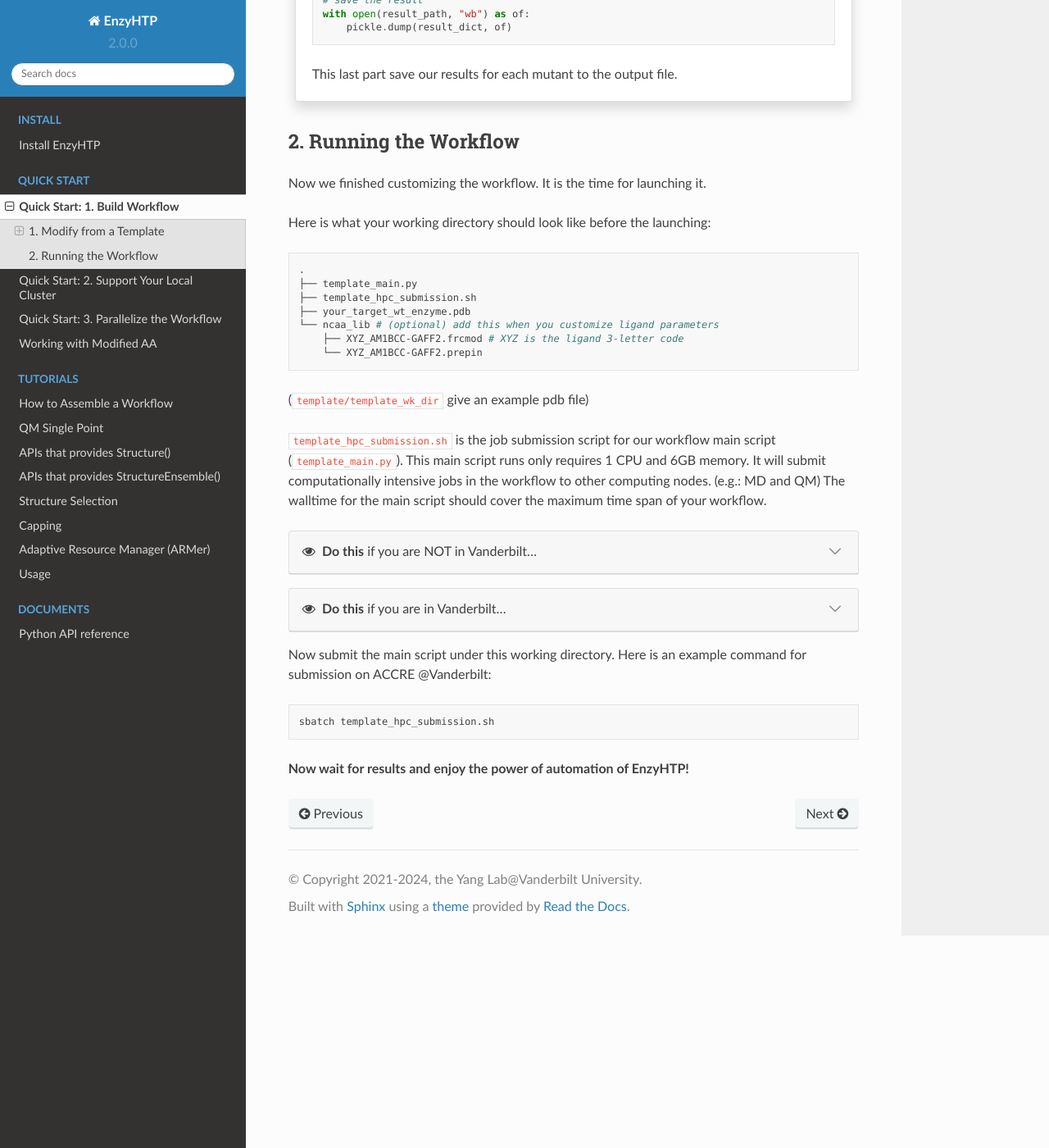
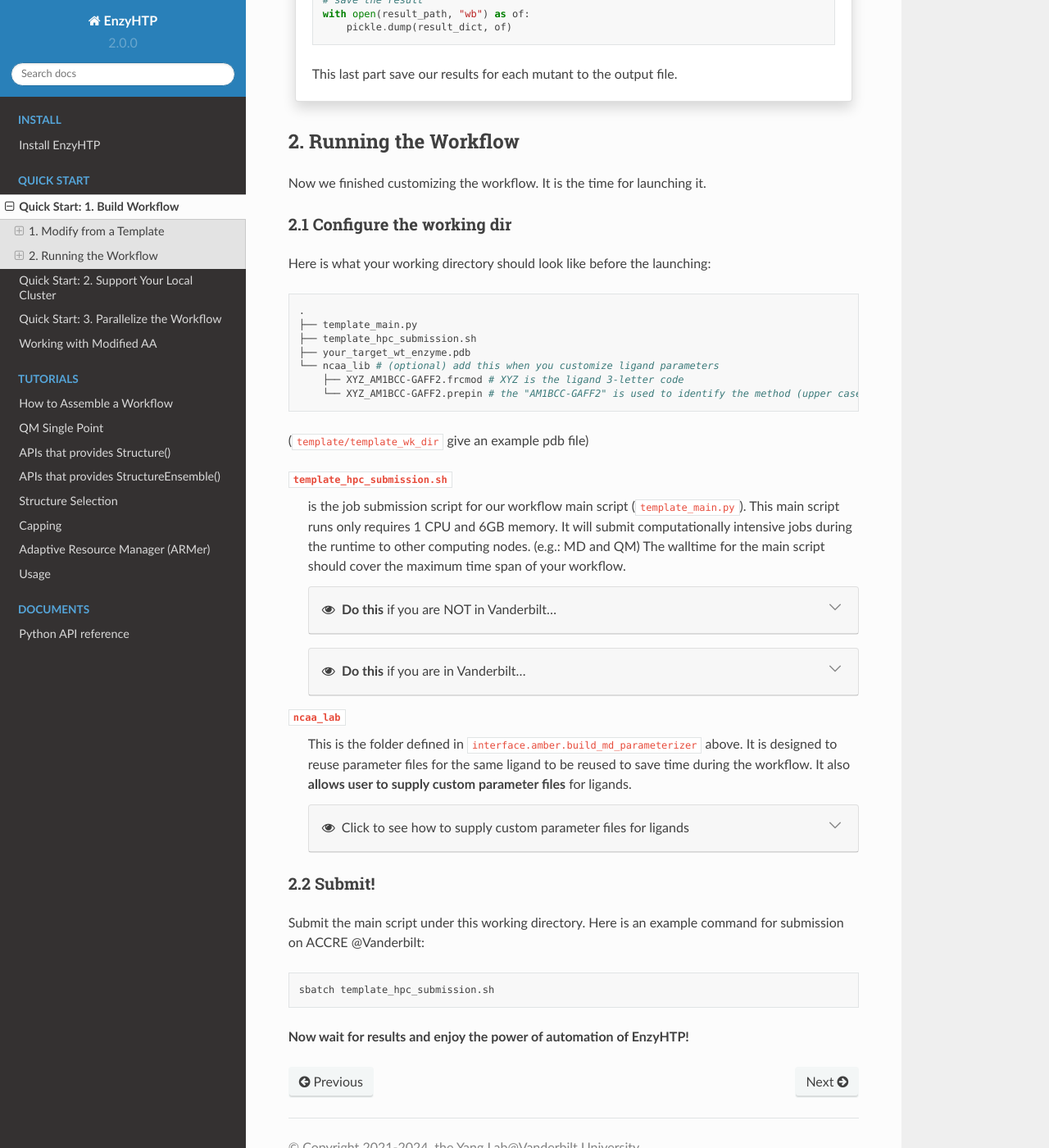
Before and after one commit to ChemBioHTP/enzyhtp_doc, a Sphinx documentation site: the page built from docs/source/qkst_general.rst, in a window 1280 px wide and 1400 px high, scrolled down 7101 px. Shown: the whole window at 82% size. Built offline with Sphinx 7.4.7 and the Read the Docs theme 2.0.0, drawn with Linux system fonts in a browser that asks for light colours.

Commit message:
Update: finished qkst_general

```diff
--- a/docs/source/qkst_general.rst
+++ b/docs/source/qkst_general.rst
@@ -438,6 +438,9 @@
 ==============================================
 Now we finished customizing the workflow. It is the time for launching it.
 
+2.1 Configure the working dir
+------------------------------------
+
 Here is what your working directory should look like before the launching:
 
 .. code:: bash
@@ -448,32 +451,56 @@
     ├── your_target_wt_enzyme.pdb
     └── ncaa_lib # (optional) add this when you customize ligand parameters
         ├── XYZ_AM1BCC-GAFF2.frcmod # XYZ is the ligand 3-letter code
-        └── XYZ_AM1BCC-GAFF2.prepin
+        └── XYZ_AM1BCC-GAFF2.prepin # the "AM1BCC-GAFF2" is used to identify the method (upper case)
 
 (``template/template_wk_dir`` give an example pdb file)
 
-``template_hpc_submission.sh`` is the job submission script for our workflow main script (``template_main.py``). This main script runs only requires 1 CPU and 6GB memory.
-It will submit computationally intensive jobs in the workflow to other computing nodes. (e.g.: MD and QM)
-The walltime for the main script should cover the maximum time span of your workflow.
 
-.. dropdown:: :fa:`eye,mr-1` **Do this** if you are NOT in Vanderbilt...
+``template_hpc_submission.sh``
+    is the job submission script for our workflow main script (``template_main.py``). This main script runs only requires 1 CPU and 6GB memory.
+    It will submit computationally intensive jobs during the runtime to other computing nodes. (e.g.: MD and QM)
+    The walltime for the main script should cover the maximum time span of your workflow.
 
-    You may also need to modify the ``template_hpc_submission.sh`` to match with your local cluster. Here are some instructions:
+    .. dropdown:: :fa:`eye,mr-1` **Do this** if you are NOT in Vanderbilt...
 
-    In ``template_hpc_submission.sh``:
+        You may also need to modify the ``template_hpc_submission.sh`` to match with your local cluster. Here are some instructions:
 
-    1. Change ``line 1-10`` (resource settings) to match your local cluster's scheduler syntax. (checkout the submission script you normally use)
-    2. Change ``line 12-24`` (environment settings) to match your local environmental setting (e.g.: how you normally load Gaussian, AmberTool, and Multiwfn)
+        In ``template_hpc_submission.sh``:
 
-.. dropdown:: :fa:`eye,mr-1` **Do this** if you are in Vanderbilt...
+        1. Change ``line 1-10`` (resource settings) to match your local cluster's scheduler syntax. (checkout the submission script you normally use)
+        2. Change ``line 12-22`` (environment settings) to match your local environmental setting (e.g.: how you normally load Gaussian, AmberTool, and Multiwfn)
 
-    In ``template_hpc_submission.sh``:
+    .. dropdown:: :fa:`eye,mr-1` **Do this** if you are in Vanderbilt...
 
-    1. Change ``xxx`` in ``line 3`` to a valid value. (e.g.: yang_lab)
-    2. Change ``EFdesMD`` in ``line 2`` to a customized name for your workflow
-    3. Change the path of conda ``line 22`` and the path of EnzyHTP ``line 24`` to match your own paths
+        In ``template_hpc_submission.sh``:
 
-Now submit the main script under this working directory. Here is an example command for submission on ACCRE @Vanderbilt:
+        1. Change ``xxx`` in ``line 3`` to a valid value. (e.g.: yang_lab)
+        2. Change ``EFdesMD`` in ``line 2`` to a customized name for your workflow
+        3. Change the path of conda in ``line 22`` to match your own paths
+
+``ncaa_lab``
+    This is the folder defined in ``interface.amber.build_md_parameterizer`` above. It is designed to
+    reuse parameter files for the same ligand to be reused to save time during the workflow. It also
+    **allows user to supply custom parameter files** for ligands.
+
+    .. dropdown:: :fa:`eye,mr-1` Click to see how to supply custom parameter files for ligands
+
+        You can do it by place files following this name scheme:
+
+        .. code::
+
+            XYZ_AAA-BBB.frcmod
+
+        - XYZ is the 3-letter name of the ligand/modified AA
+        - AAA is the name of the atomic charge model in uppercase
+        - BBB is the name of the force field in uppercase
+
+        allowed AAA-BBB combinations can be found in ``enzy_htp/_interface/ncaa_library.py::PARM_METHOD_LIST``
+
+2.2 Submit!
+------------------------------------
+
+Submit the main script under this working directory. Here is an example command for submission on ACCRE @Vanderbilt:
 
 .. code:: bash
 
```
